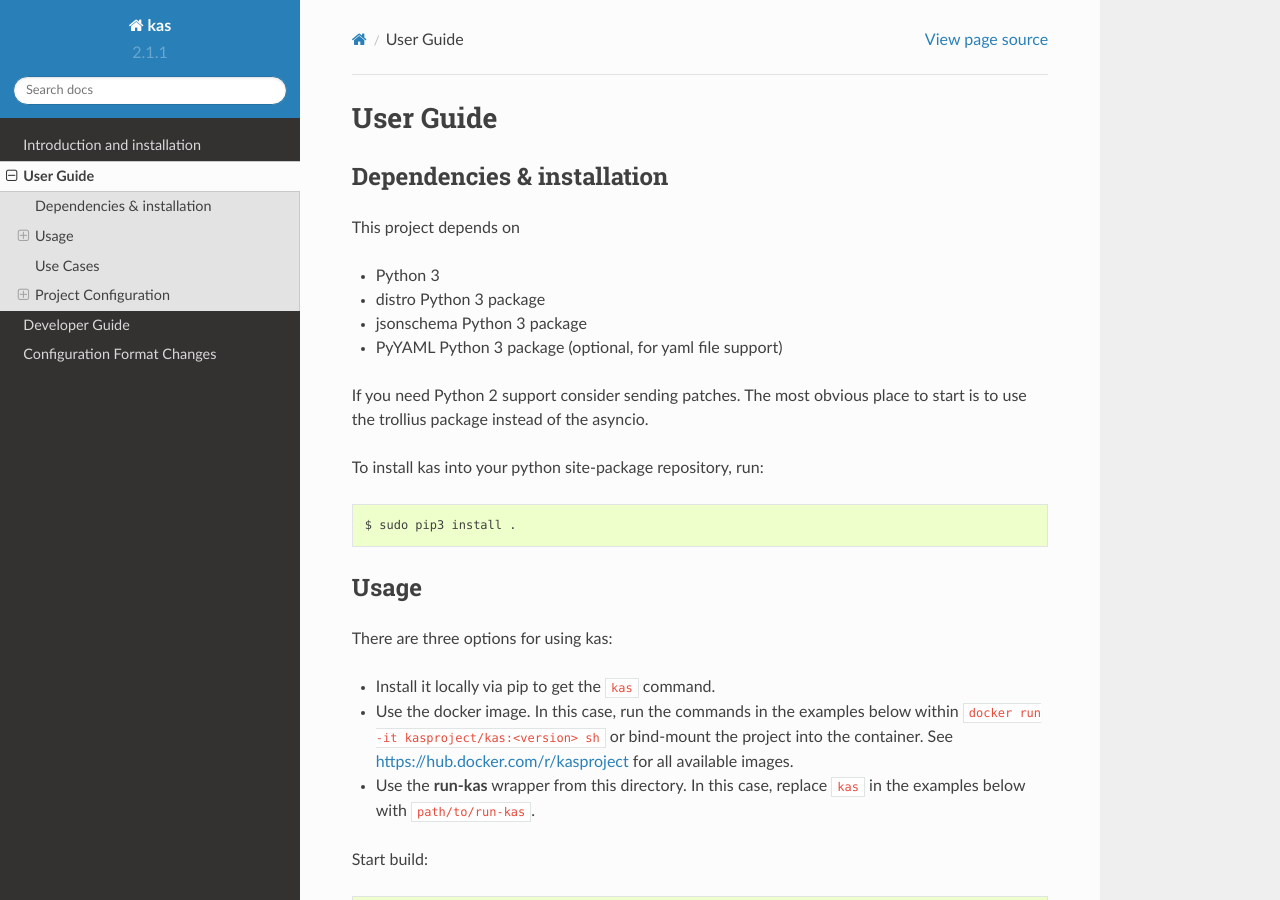
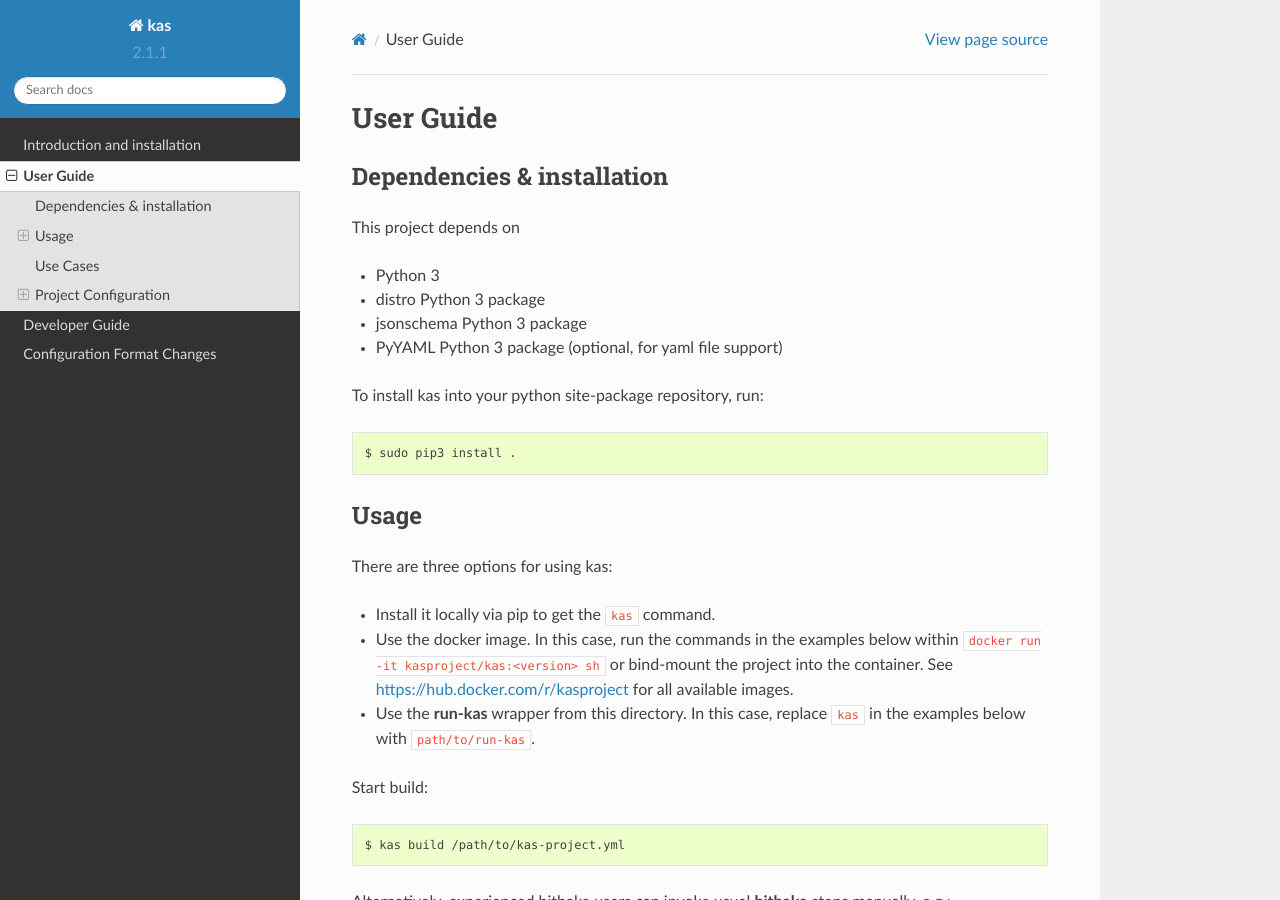
Before and after one commit to siemens/kas, a Sphinx documentation site: the page built from docs/userguide.rst, in a window 1280 px wide and 900 px high. Built offline with Sphinx 7.4.7 and the Read the Docs theme 2.0.0, drawn with Linux system fonts in a browser that asks for light colours.

Commit message:
docs: Drop reference to Python 2
Python 2 is dead, let's not encourage people to add support for it.

Signed-off-by: Paul Barker <pbarker@konsulko.com>
Signed-off-by: Jan Kiszka <jan.kiszka@siemens.com>

```diff
--- a/docs/userguide.rst
+++ b/docs/userguide.rst
@@ -10,10 +10,6 @@
 - distro Python 3 package
 - jsonschema Python 3 package
 - PyYAML Python 3 package (optional, for yaml file support)
-
-If you need Python 2 support consider sending patches. The most
-obvious place to start is to use the trollius package instead of the
-asyncio.
 
 To install kas into your python site-package repository, run::
 
```
